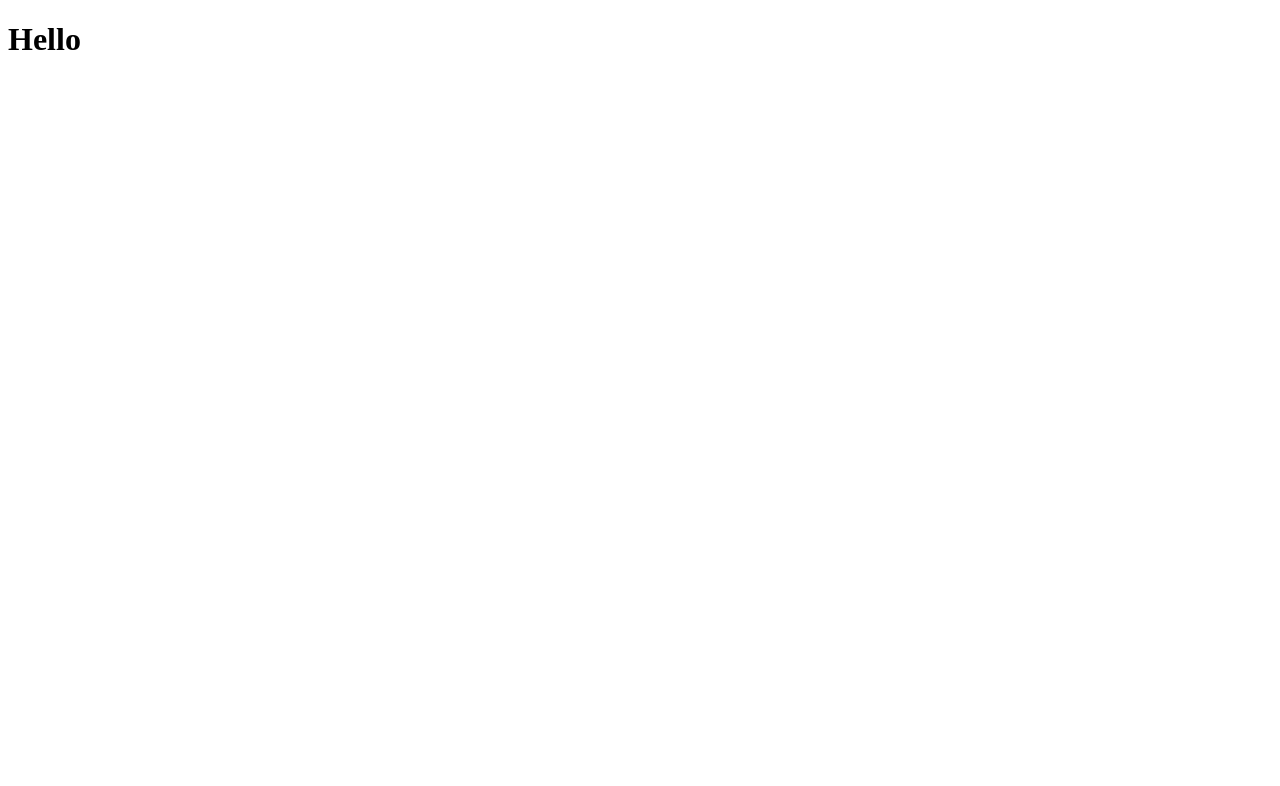
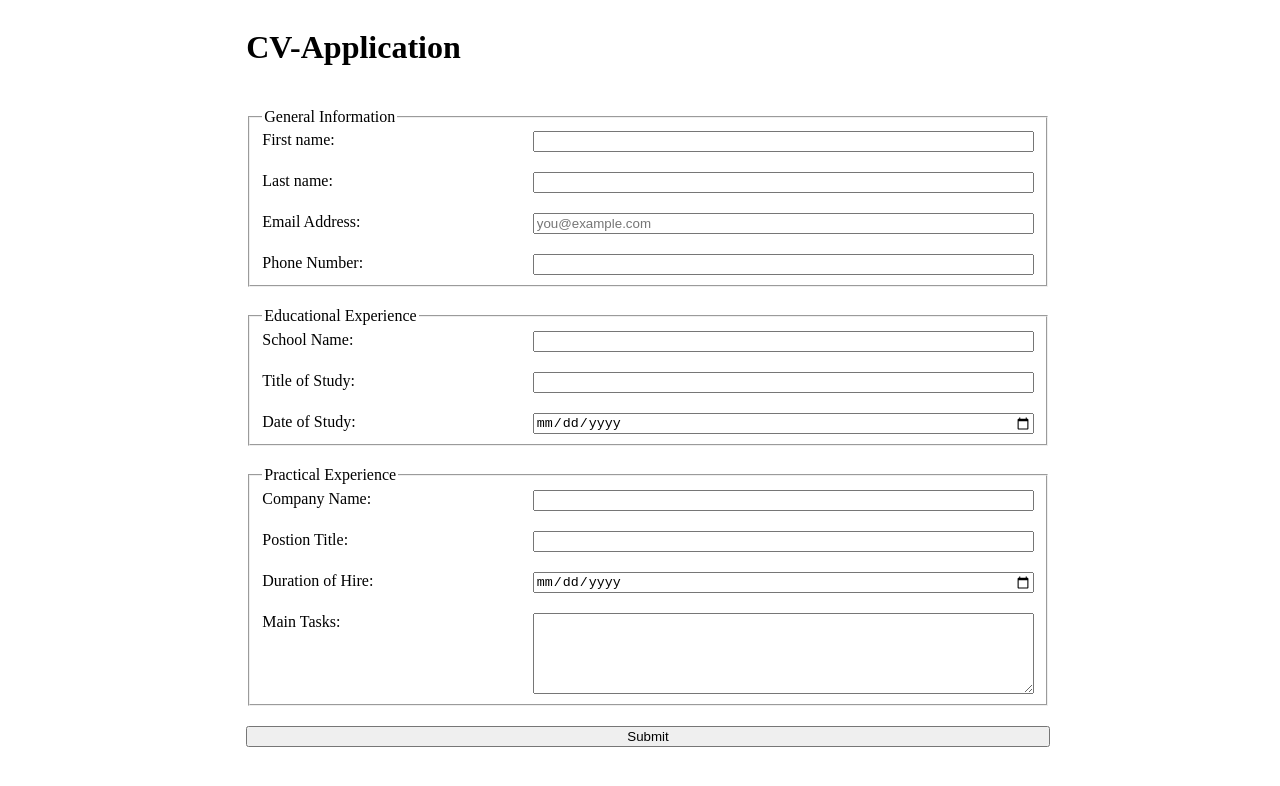
Before and after one commit to justEstif/project-cv-application, a React (Create React App) app: page / in a window 1280 px wide. Shown: the top 786 px of the page. Built offline with nearby package versions, Linux system fonts and the light colour scheme.

Commit message:
completed parts of the Form, took notes

```diff
--- a/public/index.html
+++ b/public/index.html
@@ -1,14 +1,12 @@
 <!DOCTYPE html>
 <html lang="en">
-  <head>
+
+<head>
     <meta charset="utf-8" />
     <link rel="icon" href="%PUBLIC_URL%/favicon.ico" />
     <meta name="viewport" content="width=device-width, initial-scale=1" />
     <meta name="theme-color" content="#000000" />
-    <meta
-      name="description"
-      content="Web site created using create-react-app"
-    />
+    <meta name="description" content="Web site created using create-react-app" />
     <link rel="apple-touch-icon" href="%PUBLIC_URL%/logo192.png" />
     <!--
       manifest.json provides metadata used when your web app is installed on a
@@ -24,9 +22,10 @@
       work correctly both with client-side routing and a non-root public URL.
       Learn how to configure a non-root public URL by running `npm run build`.
     -->
-    <title>React App</title>
-  </head>
-  <body>
+    <title>CV-Project</title>
+</head>
+
+<body>
     <noscript>You need to enable JavaScript to run this app.</noscript>
     <div id="root"></div>
     <!--
@@ -39,5 +38,6 @@
       To begin the development, run `npm start` or `yarn start`.
       To create a production bundle, use `npm run build` or `yarn build`.
     -->
-  </body>
+</body>
+
 </html>
--- a/src/App.js
+++ b/src/App.js
@@ -1,9 +1,20 @@
-function App() {
-  return (
-    <div className="App">
-      <h1>Hello</h1>
-    </div>
-  );
+import React, { Component } from "react";
+import Form from "./components/Form";
+class App extends Component {
+  constructor() {
+    super();
+
+    this.state = {
+      inputs: []
+    };
+  }
+
+  render() {
+    return (
+      <div>
+        <Form />
+      </div>
+    );
+  }
 }
-
 export default App;
--- /dev/null
+++ b/src/components/Form.js
@@ -0,0 +1,78 @@
+import "./FormStyle.css";
+import React from "react";
+
+const Form = () => {
+  function handleSubmit(e) {
+    e.preventDefault();
+    alert("Hello, world!");
+  }
+  return (
+    <div className="form_container">
+      <form onSubmit={handleSubmit}>
+        <h1>CV-Application</h1>
+        <fieldset className="fieldset g_info">
+          <legend>General Information</legend>
+
+          <label htmlFor="first_name">First name:</label>
+          <input type="text" id="first_name" name="first_name" />
+
+          {/* optional middle name, maybe?? */}
+
+          <label htmlFor="last_name">Last name:</label>
+          <input type="text" id="last_name" name="last_name" />
+
+          <label htmlFor="user_email">Email Address:</label>
+          <input
+            type="email"
+            id="user_email"
+            name="email"
+            placeholder="you@example.com"
+          />
+
+          <label htmlFor="phone">Phone Number:</label>
+          <input type="tel" id="phone" name="phone" />
+        </fieldset>
+
+        <fieldset className="fieldset e_exp">
+          <legend>Educational Experience</legend>
+
+          {/* maybe it could expand based on some kind of choice */}
+
+          <label htmlFor="school_name">School Name:</label>
+          <input type="text" id="school_name" name="school_name" />
+
+          <label htmlFor="title_of_study">Title of Study:</label>
+          <input type="text" id="title_of_study" name="title_of_study" />
+
+          <label htmlFor="date_of_study">Date of Study:</label>
+          <input type="date" id="date_of_study" name="date_of_study" />
+        </fieldset>
+
+        <fieldset className="fieldset p_exp">
+          <legend>Practical Experience</legend>
+
+          <label htmlFor="company_name">Company Name:</label>
+          <input type="text" id="company_name" name="company_name" />
+
+          <label htmlFor="position_title">Postion Title:</label>
+          <input type="text" id="position_title" name="position_title" />
+
+          <label htmlFor="duration_of_hire">Duration of Hire:</label>
+          <input type="date" id="duration_of_hire" name="duration_of_hire" />
+
+          <label htmlFor="main_tasks">Main Tasks:</label>
+          <textarea
+            id="main_tasks"
+            name="main_tasks"
+            rows="5"
+            cols="60"
+          ></textarea>
+        </fieldset>
+        <button type="submit" className="btn">
+          Submit
+        </button>
+      </form>
+    </div>
+  );
+};
+export default Form;
--- /dev/null
+++ b/src/components/FormStyle.css
@@ -0,0 +1,15 @@
+.form_container {
+  display: flex;
+  align-items: center;
+  justify-content: center;
+  width: 100vw;
+}
+form,
+fieldset {
+  display: grid;
+  gap: 20px;
+}
+
+fieldset {
+  grid-template-columns: 1fr 2fr;
+}
```
Also changed, not shown: src/components/Button.js (added, +9 -0 lines), 1 other file (tests, documents, lock files or other folders).
